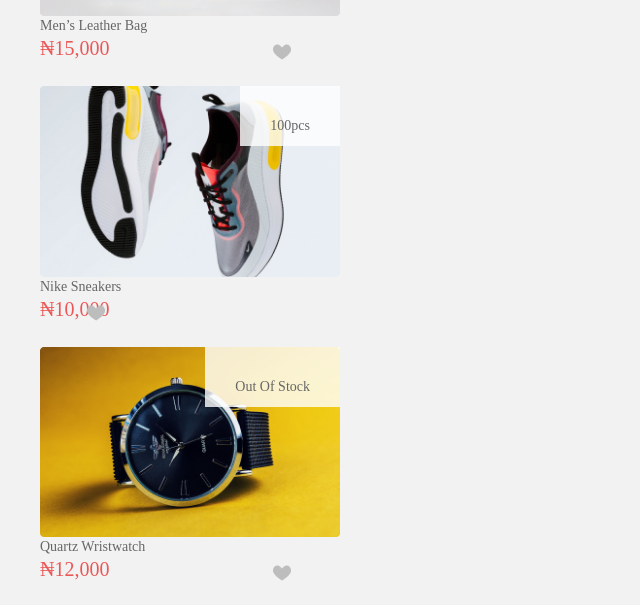
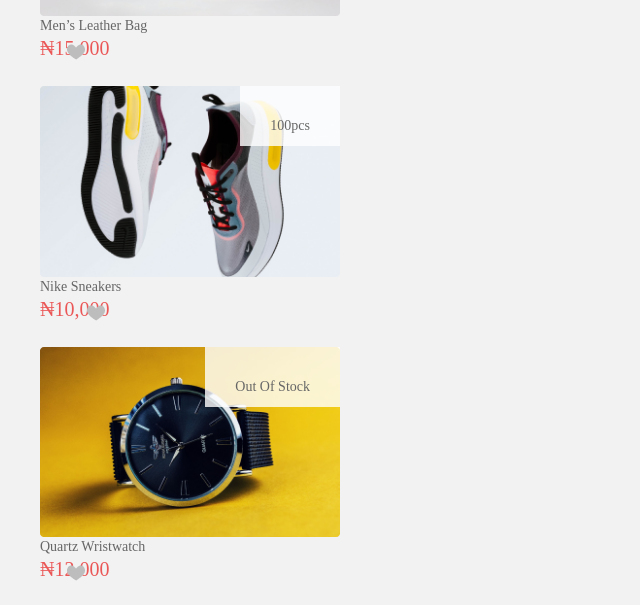
Before and after one commit to tusimegod123/open-market, an Angular app: page /home in a window 1280 px wide. Shown: the part 4812-5417 px from the top of the page, without its empty margins (0-640 px from the left). Built offline with nearby package versions, Linux system fonts and the light colour scheme.

Commit message:
Modify Home page

```diff
--- a/src/app/Components/home/home.component.css
+++ b/src/app/Components/home/home.component.css
@@ -284,7 +284,7 @@
 }
 #cart{
     margin-top: -35px;
-    margin-left: 180px;
+    margin-left: 170px;
     background: #DADADA;
 
 }
@@ -302,7 +302,7 @@
 }
 #heart2{
     margin-top: -35px;
-    margin-left: 35px;
+    margin-left: 27px;
 
 
 }
```
